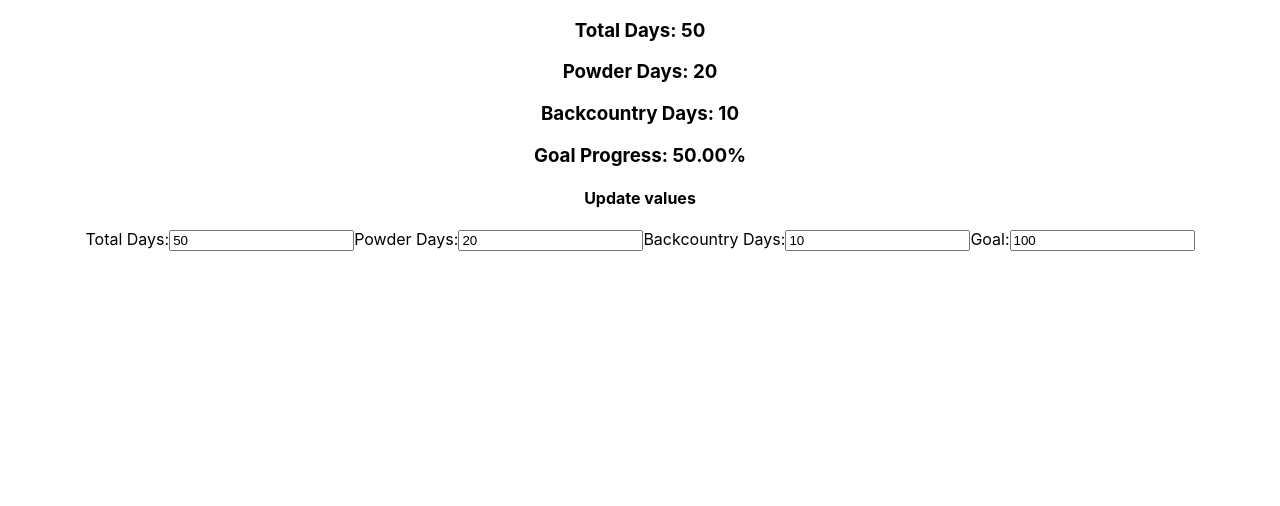
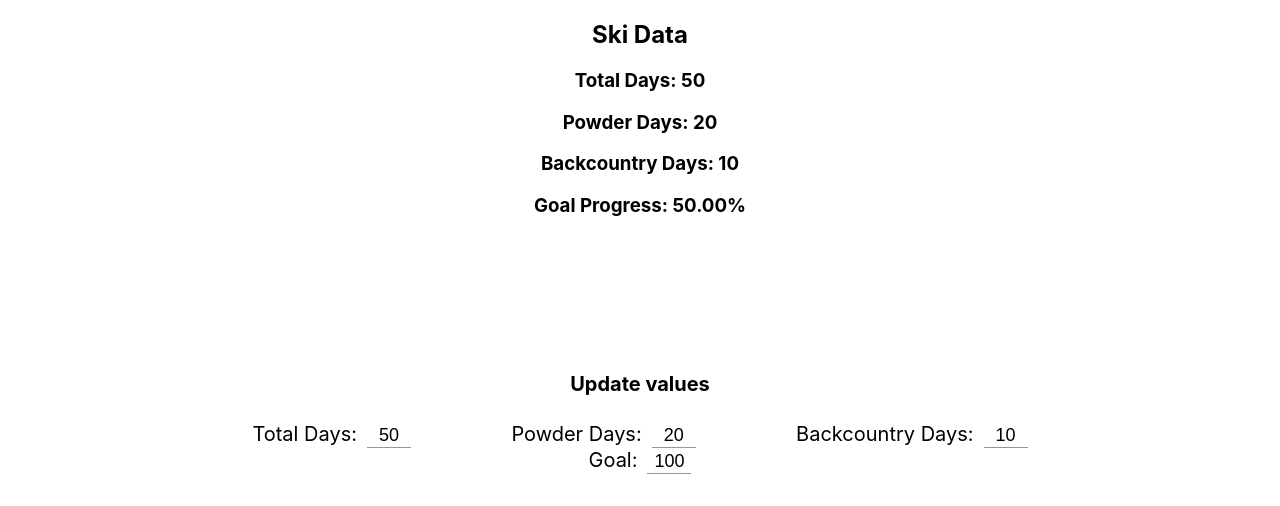
Before and after one commit to imanipaul/ski-schedule, a React (Create React App) app: page / in a window 1280 px wide. Shown: the top 506 px of the page. Built offline with nearby package versions, Linux system fonts and the light colour scheme.

Commit message:
Set styles

```diff
--- a/src/App.css
+++ /dev/null
@@ -1,38 +0,0 @@
-.App {
-  text-align: center;
-}
-
-.App-logo {
-  height: 40vmin;
-  pointer-events: none;
-}
-
-@media (prefers-reduced-motion: no-preference) {
-  .App-logo {
-    animation: App-logo-spin infinite 20s linear;
-  }
-}
-
-.App-header {
-  background-color: #282c34;
-  min-height: 100vh;
-  display: flex;
-  flex-direction: column;
-  align-items: center;
-  justify-content: center;
-  font-size: calc(10px + 2vmin);
-  color: white;
-}
-
-.App-link {
-  color: #61dafb;
-}
-
-@keyframes App-logo-spin {
-  from {
-    transform: rotate(0deg);
-  }
-  to {
-    transform: rotate(360deg);
-  }
-}
--- a/src/App.js
+++ b/src/App.js
@@ -1,5 +1,5 @@
 import React, { useState, useEffect } from "react";
-import "./App.css";
+import "./App.scss";
 
 function App() {
   const [skiData, setSkiData] = useState({
@@ -33,6 +33,7 @@ function App() {
 
   return (
     <div className="App">
+      <h2>Ski Data</h2>
       <section>
         <h3>Total Days: {skiData.total}</h3>
         <h3>Powder Days: {skiData.powder}</h3>
@@ -40,8 +41,10 @@ function App() {
         <h3>Goal Progress: {goalProgress}</h3>
       </section>
 
-      <section>
+      <section className="update">
         <h4>Update values</h4>
+        <div className="data-values">
+          <div>
             <label>Total Days:</label>
             <input
               type="number"
@@ -50,6 +53,9 @@ function App() {
               value={skiData.total}
               onChange={handleChange}
             ></input>
+          </div>
+
+          <div>
             <label>Powder Days:</label>
             <input
               type="number"
@@ -58,6 +64,9 @@ function App() {
               value={skiData.powder}
               onChange={handleChange}
             ></input>
+          </div>
+
+          <div>
             <label>Backcountry Days:</label>
             <input
               type="number"
@@ -66,6 +75,9 @@ function App() {
               value={skiData.backcountry}
               onChange={handleChange}
             ></input>
+          </div>
+
+          <div>
             <label>Goal:</label>
             <input
               type="number"
@@ -74,6 +86,8 @@ function App() {
               value={skiData.goal}
               onChange={handleChange}
             ></input>
+          </div>
+        </div>
       </section>
     </div>
   );
--- /dev/null
+++ b/src/App.scss
@@ -0,0 +1,51 @@
+.App {
+  text-align: center;
+
+  .update {
+    margin-top: 10vw;
+    width: 100vw;
+    display: flex;
+    flex-direction: column;
+    align-items: center;
+
+    h4 {
+      font-size: 20px;
+    }
+
+    .data-values {
+      width: 70%;
+      display: flex;
+      flex-direction: row;
+      align-items: center;
+      justify-content: space-evenly;
+      flex-wrap: wrap;
+
+      label {
+        padding-right: 10px;
+        font-size: 20px;
+      }
+      input {
+        border: none;
+        border-bottom: 1px solid rgb(150, 150, 150);
+        text-align: center;
+        width: 40px;
+        font-size: 18px;
+      }
+
+      input[type="number"] {
+        -moz-appearance: none;
+      }
+
+      input::-webkit-outer-spin-button,
+      input::-webkit-inner-spin-button {
+        -webkit-appearance: none;
+        margin: 0;
+      }
+
+      div {
+        padding: 0 40px 0 40px;
+        // min-width: 200px;
+      }
+    }
+  }
+}
```
Lines whose indentation alone changed are shown as unchanged.
